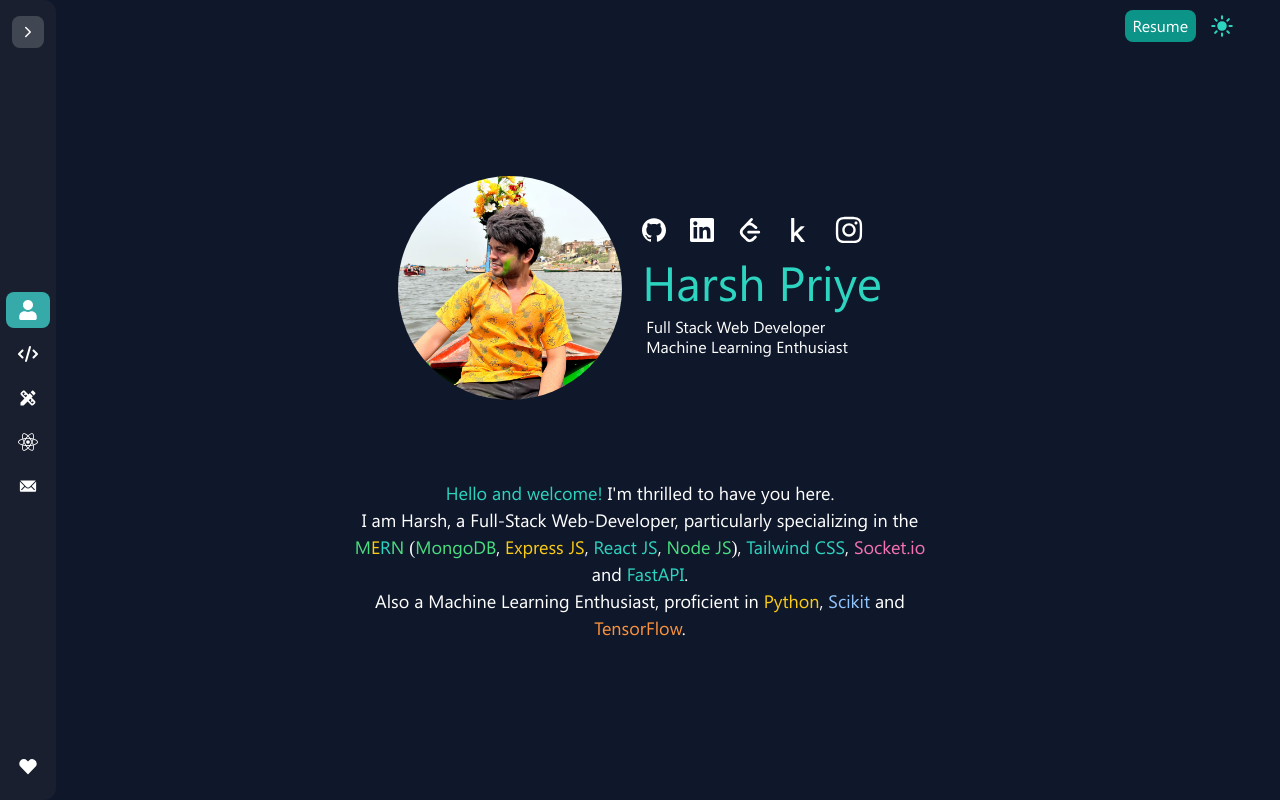
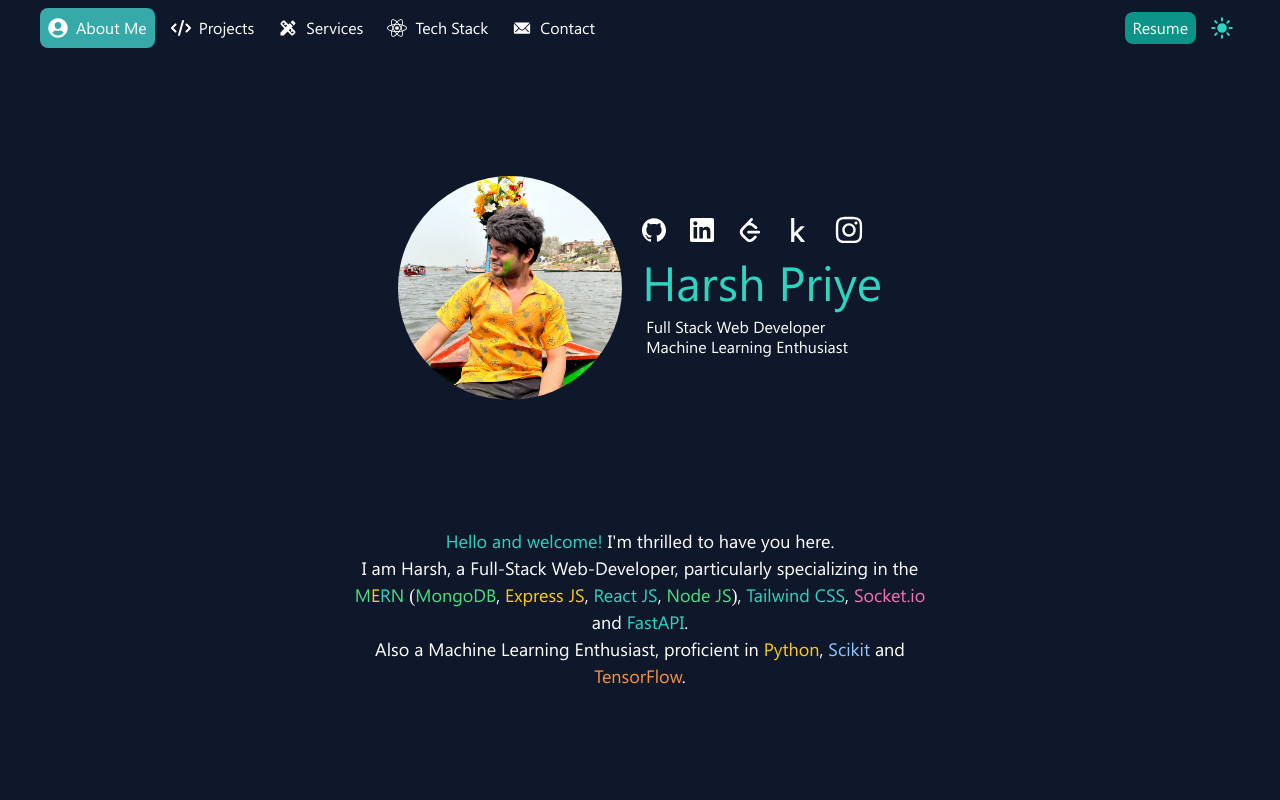
Before and after one commit to harshpx/portfolio, a React (Vite) app: page / in a window 1280 px wide. Shown: the top 800 px of the page. Built offline with nearby package versions, Linux system fonts and the light colour scheme.

Commit message:
added new project, removed sidebar for big screens

```diff
--- a/src/components/Header.jsx
+++ b/src/components/Header.jsx
@@ -18,19 +18,25 @@ import useHover from '../hooks/useHover';
 const Header = () => {
     const {darkMode} = useSelector(state=>state.theme);
     const dispatch = useDispatch();
+    const [expand,setExpand] = useState(false);
+    const {width,isMobile} = useWindowSize();
 
-    const {width} = useWindowSize();
-    const [hoverRef,isHovered] = useHover();
+    // const [hoverRef,isHovered] = useHover();
+    // useEffect(()=>{
+    //     if(isHovered) setExpand(true);
+    // },[isHovered])
 
     useEffect(()=>{
-        if(isHovered) setExpand(true);
-    },[isHovered])
+        if(!isMobile) setExpand(true);
+        else setExpand(false);
+    },[isMobile])
 
 
     const ref = useRef(null);
+
     useEffect(()=>{
         const outsideClickHandler = (event)=>{
-            if(ref.current && !ref.current.contains(event.target)){
+            if(ref.current && !ref.current.contains(event.target) && isMobile){
                 setExpand(false);
             }
         }
@@ -40,12 +46,10 @@ const Header = () => {
         }
     },[])
 
-    const [expand,setExpand] = useState(false);
-
     return (
         <div className={`${darkMode ? 'dark' : ''}`}>
             <div className='w-full fixed top-0 left-0 bg-neutral-200 dark:bg-slate-900 px-2 sm:px-10 md:px-15 lg:px-25 xl:px-30 font-segoeUI transition-all duration-300 z-10' ref={ref}>
-                <nav className={`${expand && width<640 ? "h-28" : ""} ${!expand && width<640 ? "h-10" : ""} transition-all duration-150 py-2 flex flex-row-reverse gap-4 justify-between items-center text-center text-sm sm:text-base`} ref={hoverRef}>
+                <nav className={`${expand && width<640 ? "h-28" : ""} ${!expand && width<640 ? "h-10" : ""} transition-all duration-150 py-2 flex flex-row-reverse gap-4 justify-between items-center text-center text-sm sm:text-base`}>
 
                     {/* theme switch and resume button */}
                     <div className='flex gap-2 items-center justify-evenly'>
@@ -58,26 +62,26 @@ const Header = () => {
                     </div>
 
                     {/* links */}
-                    {width<640 ? <>
-                        <div className={`flex flex-wrap items-center justify-start gap-1 text-black dark:text-white`}>
+                    <>
+                        <div className={`flex flex-wrap items-center justify-start gap-1 md:gap-2 text-black dark:text-white`}>
 
-                            <Link to='about' spy={true} smooth={true} offset={0} duration={500} activeClass='act' className={`rounded-lg flex items-center ${!expand ? "justify-center w-8 h-8" : "justify-start h-8 px-1"} cursor-pointer gap-2`}>
+                            <Link to='about' spy={true} smooth={true} offset={0} duration={500} activeClass='act' className={`rounded-lg flex items-center ${!expand ? "justify-center w-8 h-8" : "justify-start h-8 px-1"} cursor-pointer gap-2 md:px-2 md:py-5`}>
                                 <FaUserCircle size={20}/>
                                 <h1 className={`${!expand ? "hidden" : ""}`}>About Me</h1>
                             </Link>
-                            <Link to='projects' spy={true} smooth={true} offset={10} duration={500} activeClass='act' className={`rounded-lg  flex items-center ${!expand ? "justify-center w-8 h-8" : "justify-start h-8 px-1"} cursor-pointer gap-2`}>
+                            <Link to='projects' spy={true} smooth={true} offset={10} duration={500} activeClass='act' className={`rounded-lg  flex items-center ${!expand ? "justify-center w-8 h-8" : "justify-start h-8 px-1"} cursor-pointer gap-2 md:px-2 md:py-5`}>
                                 <FaCode size={20}/>
                                 <h1 className={`${!expand ? "hidden" : ""}`}>Projects</h1>
                             </Link>
-                            <Link to='services' spy={true} smooth={true} offset={10} duration={500} activeClass='act' className={`rounded-lg  flex items-center ${!expand ? "justify-center w-8 h-8" : "justify-start h-8 px-1"} cursor-pointer gap-2`}>
+                            <Link to='services' spy={true} smooth={true} offset={10} duration={500} activeClass='act' className={`rounded-lg  flex items-center ${!expand ? "justify-center w-8 h-8" : "justify-start h-8 px-1"} cursor-pointer gap-2 md:px-2 md:py-5`}>
                                 <MdDesignServices size={20}/>
                                 <h1 className={`${!expand ? "hidden" : ""}`}>Services</h1>
                             </Link>
-                            <Link to='stack' spy={true} smooth={true} offset={0} duration={500} activeClass='act' className={`rounded-lg  flex items-center ${!expand ? "justify-center w-8 h-8" : "justify-start h-8 px-1"} cursor-pointer gap-2`}>
+                            <Link to='stack' spy={true} smooth={true} offset={0} duration={500} activeClass='act' className={`rounded-lg  flex items-center ${!expand ? "justify-center w-8 h-8" : "justify-start h-8 px-1"} cursor-pointer gap-2 md:px-2 md:py-5`}>
                                 <FaReact size={20}/>
                                 <h1 className={`${!expand ? "hidden" : ""}`}>Tech Stack</h1>
                             </Link>
-                            <Link to='contact' spy={true} smooth={true} offset={0} duration={500} activeClass='act' className={`rounded-lg  flex items-center ${!expand ? "justify-center w-8 h-8" : "justify-start h-8 px-1"} cursor-pointer gap-2`}>
+                            <Link to='contact' spy={true} smooth={true} offset={0} duration={500} activeClass='act' className={`rounded-lg  flex items-center ${!expand ? "justify-center w-8 h-8" : "justify-start h-8 px-1"} cursor-pointer gap-2 md:px-2 md:py-5`}>
                                 <IoIosMail size={20}/>
                                 <h1 className={`${!expand ? "hidden" : ""}`}>Contact</h1>
                             </Link>
@@ -87,15 +91,15 @@ const Header = () => {
                                 <h1>125</h1>
                             </button> */}
 
-                            <button className={`rounded-lg  flex items-center ${!expand ? "w-8 h-8" : "w-8 h-8"} justify-center cursor-pointer gap-2`} onClick={()=>setExpand(prev=>!prev)}>
+                            {isMobile ? <button className={`rounded-lg  flex items-center ${!expand ? "w-8 h-8" : "w-8 h-8"} justify-center cursor-pointer gap-2`} onClick={()=>setExpand(prev=>!prev)}>
                                 {expand ? <IoChevronUp/> : <IoChevronDown/>}
-                            </button>
+                            </button> : null}
 
                         </div>
-                    </> : null}
+                    </>
                 </nav>
                 {/* sidebar */}
-                {width>640 ? <>
+                {/* {width>640 ? <>
                     <div className={`${!expand ? "w-14" : "w-40"} duration-150 h-dvh absolute left-0 top-0 py-4 px-1 bg-neutral-400/20 dark:bg-neutral-700/20 rounded-r-xl flex flex-col gap-5 items-center justify-between dark:text-white`}>
 
                         <button ref={hoverRef} className={`rounded-lg ${!expand ? "w-2/3" : "w-1/4"} h-8 bg-neutral-200/20 flex items-center justify-center`} onClick={()=>setExpand(prev=>!prev)}>
@@ -132,7 +136,7 @@ const Header = () => {
                         </button>
 
                     </div>
-                </> : null}
+                </> : null} */}
             </div>
         </div>
     )
--- a/src/pages/About.jsx
+++ b/src/pages/About.jsx
@@ -69,9 +69,8 @@ const About = () => {
                     </div>
                 </div>
                 {/* about me */}
-                <div className='dark:text-white mt-20 text-center sm:text-l md:text-[18px] w-full sm:w-11/12 md:w-1/2'>
+                <div className='dark:text-white mt-20 lg:mt-32 text-center sm:text-l md:text-[18px] w-full sm:w-11/12 md:w-1/2'>
                     <p><span className='text-teal-600 dark:text-teal-400'>Hello and welcome!</span> I'm thrilled to have you here.
-
                     <br/>I am Harsh, a Full-Stack Web-Developer, particularly specializing in the <br/> <span className='text-green-600 dark:text-green-400'>M</span><span className='text-yellow-600 dark:text-yellow-400'>E</span><span className='text-teal-600 dark:text-teal-400'>R</span><span className='text-green-600 dark:text-green-400'>N</span> (<span className='text-green-600 dark:text-green-400'>MongoDB</span>, <span className='text-yellow-600 dark:text-yellow-400'>Express JS</span>, <span className='text-teal-600 dark:text-teal-400'>React JS</span>, <span className='text-green-600 dark:text-green-400'>Node JS</span>), <span className='text-teal-600 dark:text-teal-400'>Tailwind CSS</span>, <span className='text-pink-400'>Socket.io</span> and <span className='text-teal-400'>FastAPI</span>.
 
                     <br/>Also a Machine Learning Enthusiast, proficient in <span className='text-yellow-600 dark:text-yellow-400'>Python</span>, <span className='text-blue-500 dark:text-blue-300'>Scikit</span> and <span className='text-orange-600 dark:text-orange-400'>TensorFlow</span>.</p>
--- a/src/pages/Projects.jsx
+++ b/src/pages/Projects.jsx
@@ -11,6 +11,7 @@ import VAR from '../assets/icons/var.png';
 import TTT from '../assets/icons/tic-tac-toe.png'
 import MLAPI from '../assets/icons/ml-api.png';
 import Comments from '../assets/icons/comments.png';
+import Dashboard from '../assets/icons/dashboard.png'
 
 
 
@@ -33,8 +34,9 @@ const Projects = () => {
 
                                 <ProjectCard dark={darkMode} title="Mini Tic-Tac-Toe" description="A Multiplayer Tic-Tac-Toe Game, with In-Game Chat Feature." image={TTT} stack={['react','socket','express','tailwind']} applink='https://mini-tic-tac-toe.vercel.app/' code='https://github.com/harshpx/tic-tac-toe-socket' />
 
+                                <ProjectCard dark={darkMode} title="Dashboard" description="An Interactive Information Dashboard Component that fetches data from an API and Displays Results in a Beautiful Dashboard" image={Dashboard} stack={['react','tailwind','chartjs','antd']} applink='https://dashboard-harshpx.vercel.app' code='https://github.com/harshpx/dashboard'/>
+
                                 <ProjectCard dark={darkMode} title="MiniBlog" description="Micro-Blogging App" image={MiniBlogImg} stack={['react','redux','tailwind','appwrite']} applink='https://miniblogger.vercel.app/' code='https://github.com/harshpx/miniBlog' />
-
 
                                 <ProjectCard dark={darkMode} title="TealFox" description="UserStyle CSS custom theme for Firefox" image={TealFoxImg} stack={['css']} code='https://github.com/harshpx/TealFox' />
 
```
Also changed, not shown: src/components/ProjectCard.jsx (+7 -2 lines), src/assets/icons/dashboard.png (added).
